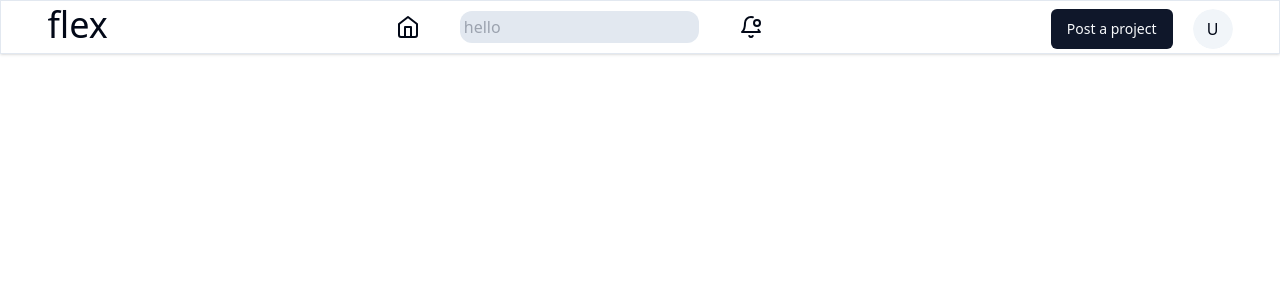
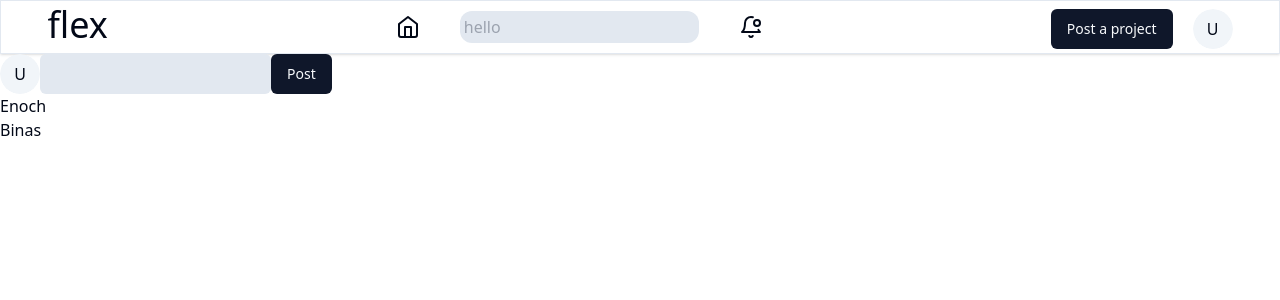
Before and after one commit to copypastemaster/forum-web, a React (Vite) app: page / in a window 1280 px wide. Shown: the top 300 px of the page. Built offline with nearby package versions, Linux system fonts and the light colour scheme; data requests are answered from the project's data file.

Commit message:
feat: custom hook for querying users using react query added; readme update

```diff
--- a/db.json
+++ b/db.json
@@ -2,8 +2,11 @@
   "users": [
     {
       "id": 1,
-      "user": "Hello",
+      "user_name": "Enoch",
       "post": {
+        "screenshot": "",
+        "title": "",
+        "summary": "",
         "repo": "qwe",
         "live_demo": "qwe",
         "comments": [
@@ -11,80 +14,25 @@
           "hellos",
           "huh"
         ],
-        "upvote": 0,
-        "downvote": 0
+        "upvote": 0
       }
     },
     {
       "id": 2,
-      "user": "Dog",
-      "post": [
-        {
-          "repo": "qwes",
-          "live_demo": "zxcasd",
-          "comments": [],
-          "upvote": 0,
-          "downvote": 0
-        }
-      ]
-    }
-  ],
-  "comments": [
-    {
-      "id": 1,
-      "message": "Lorem ipsum"
-    },
-    {
-      "message": "hahahaha tanga ka pala e",
-      "id": 2
-    },
-    {
-      "message": "hahaha angas puta",
-      "id": 3
-    },
-    {
-      "message": "sheesh!",
-      "id": 4
-    },
-    {
-      "message": "hahha",
-      "id": 5
-    },
-    {
-      "message": "",
-      "id": 6
-    },
-    {
-      "message": "",
-      "id": 7
-    },
-    {
-      "message": "haha",
-      "id": 8
-    },
-    {
-      "message": "wtf",
-      "id": 9
-    },
-    {
-      "message": "qweqwe",
-      "id": 10
-    },
-    {
-      "message": "qweqweqwe",
-      "id": 11
-    },
-    {
-      "message": "",
-      "id": 12
-    },
-    {
-      "message": "zxc",
-      "id": 13
-    },
-    {
-      "message": "asd",
-      "id": 14
+      "user_name": "Binas",
+      "post": {
+        "screenshot": "",
+        "title": "",
+        "summary": "",
+        "repo": "qwe",
+        "live_demo": "qwe",
+        "comments": [
+          "qweasdasd",
+          "hellosasdzxc",
+          "huhzxczxczxc"
+        ],
+        "upvote": 0
+      }
     }
   ]
 }
--- a/package.json
+++ b/package.json
@@ -21,6 +21,7 @@
     "lucide-react": "^0.268.0",
     "react": "^18.2.0",
     "react-dom": "^18.2.0",
+    "react-query": "^3.39.3",
     "react-router-dom": "^6.15.0",
     "tailwind-merge": "^1.14.0",
     "tailwindcss-animate": "^1.0.6"
--- a/src/App.tsx
+++ b/src/App.tsx
@@ -1,10 +1,14 @@
 import { Routes, Route } from "react-router-dom"
 import NavContainer from "./containers/NavContainer"
+import Home from "./containers/Home"
 
 function App () {
     return (
         <div>
             <NavContainer />
+            <Routes>
+                <Route path="/" element={<Home />}/>
+            </Routes>
         </div>
     )
 }
--- /dev/null
+++ b/src/components/Homepage/HomeCards.tsx
@@ -0,0 +1,19 @@
+import { useGetUser } from "@/services/getUsers"
+import { UserTypes } from "@/types/types"
+
+export default function HomeCards() {
+
+  const { isLoading, data } = useGetUser()
+
+  if (isLoading) {
+    return <h1>Loading ... </h1>
+  }
+
+  return (
+    <div>
+        {data?.data.map((user: UserTypes<string, number>) => {
+            return <div key={user.id}>{user.user_name}</div>
+        })}
+    </div>
+  )
+}
--- /dev/null
+++ b/src/components/Homepage/HomePost.tsx
@@ -0,0 +1,18 @@
+import { Avatar, AvatarFallback } from "../ui/avatar"
+import { Button } from "../ui/button"
+
+export default function HomePost() {
+  return (
+    <div className='flex'>
+        <Avatar>
+            <AvatarFallback>U</AvatarFallback>
+        </Avatar>
+
+        <input type="text"
+               className='bg-slate-200 rounded-md'
+        />
+
+        <Button>Post</Button>
+    </div>
+  )
+}
--- /dev/null
+++ b/src/components/Homepage/HomePostCards.tsx
@@ -0,0 +1,13 @@
+import HomeCards from './HomeCards';
+import HomePost from './HomePost';
+
+
+export default function HomePostCards() {
+
+  return (
+    <div>
+        <HomePost />
+        <HomeCards />
+    </div>
+  )
+}
--- /dev/null
+++ b/src/containers/Home.tsx
@@ -0,0 +1,11 @@
+import HomePostCards from "@/components/Homepage/HomePostCards";
+
+
+export default function Home() {
+  return (
+    <div>
+      <HomePostCards />
+      {/* ViewSection */}
+    </div>
+  )
+}
--- a/src/main.tsx
+++ b/src/main.tsx
@@ -3,11 +3,18 @@ import ReactDOM from 'react-dom/client'
 import App from './App.tsx'
 import '../app/globals.css'
 import { BrowserRouter } from 'react-router-dom'
+import { QueryClient, QueryClientProvider } from 'react-query'
+import { ReactQueryDevtools } from 'react-query/devtools'
+
+const queryClient = new QueryClient();
 
 ReactDOM.createRoot(document.getElementById('root')!).render(
   <React.StrictMode>
     <BrowserRouter>
-      <App />
+      <QueryClientProvider client={queryClient}>
+        <App />
+        <ReactQueryDevtools initialIsOpen />
+      </QueryClientProvider>
     </BrowserRouter>
   </React.StrictMode>,
 )
--- /dev/null
+++ b/src/services/getUsers.tsx
@@ -0,0 +1,14 @@
+import axios from 'axios'
+import { useQuery } from 'react-query'
+
+
+export function useGetUser () {
+    const { isLoading, data } = useQuery('users', () => {
+        return axios.get('http://localhost:3000/users')
+    })
+
+    return {
+        isLoading,
+        data
+    }
+}
```
Also changed, not shown: src/types/types.ts (+16 -0 lines), 2 other files (tests, documents, lock files or other folders).
